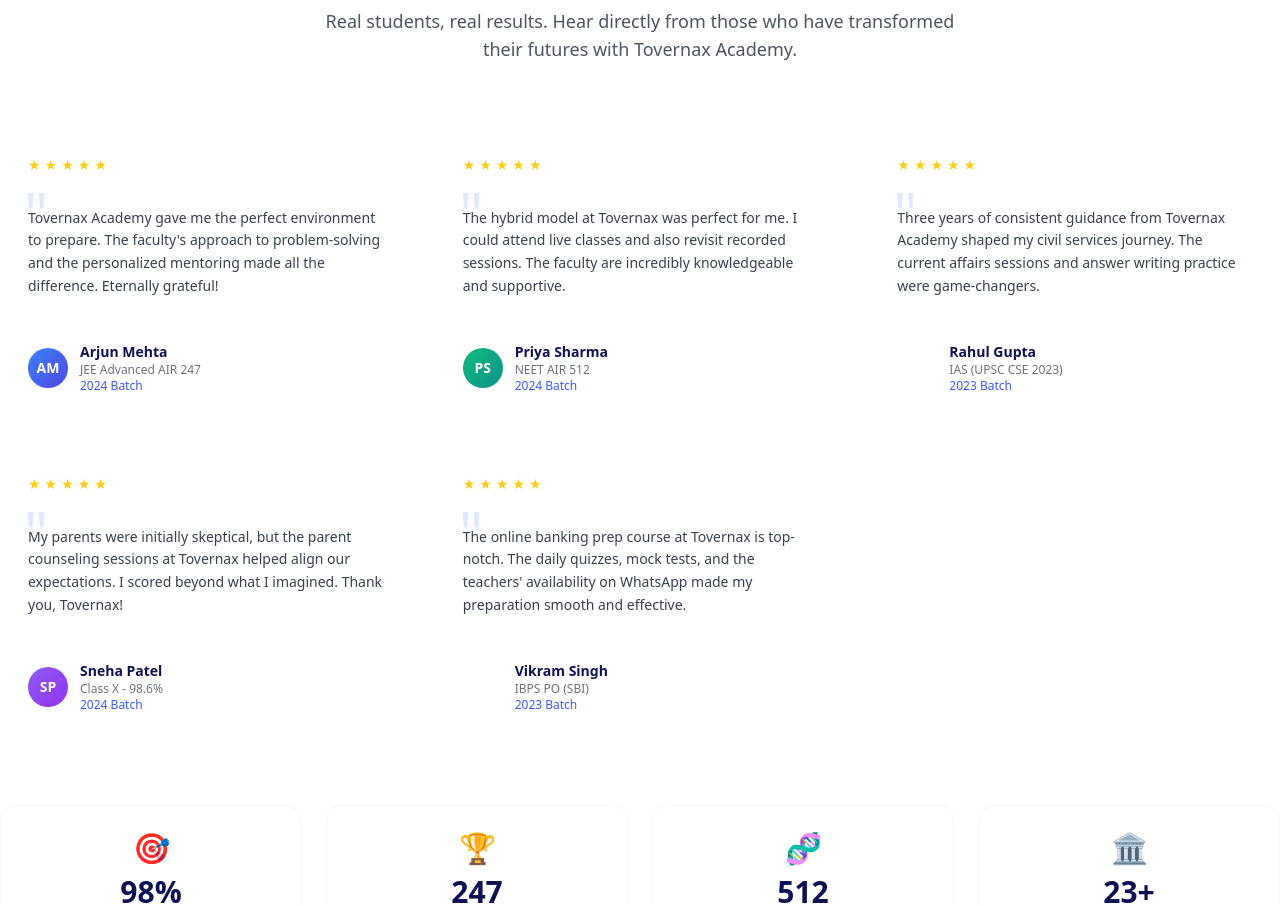
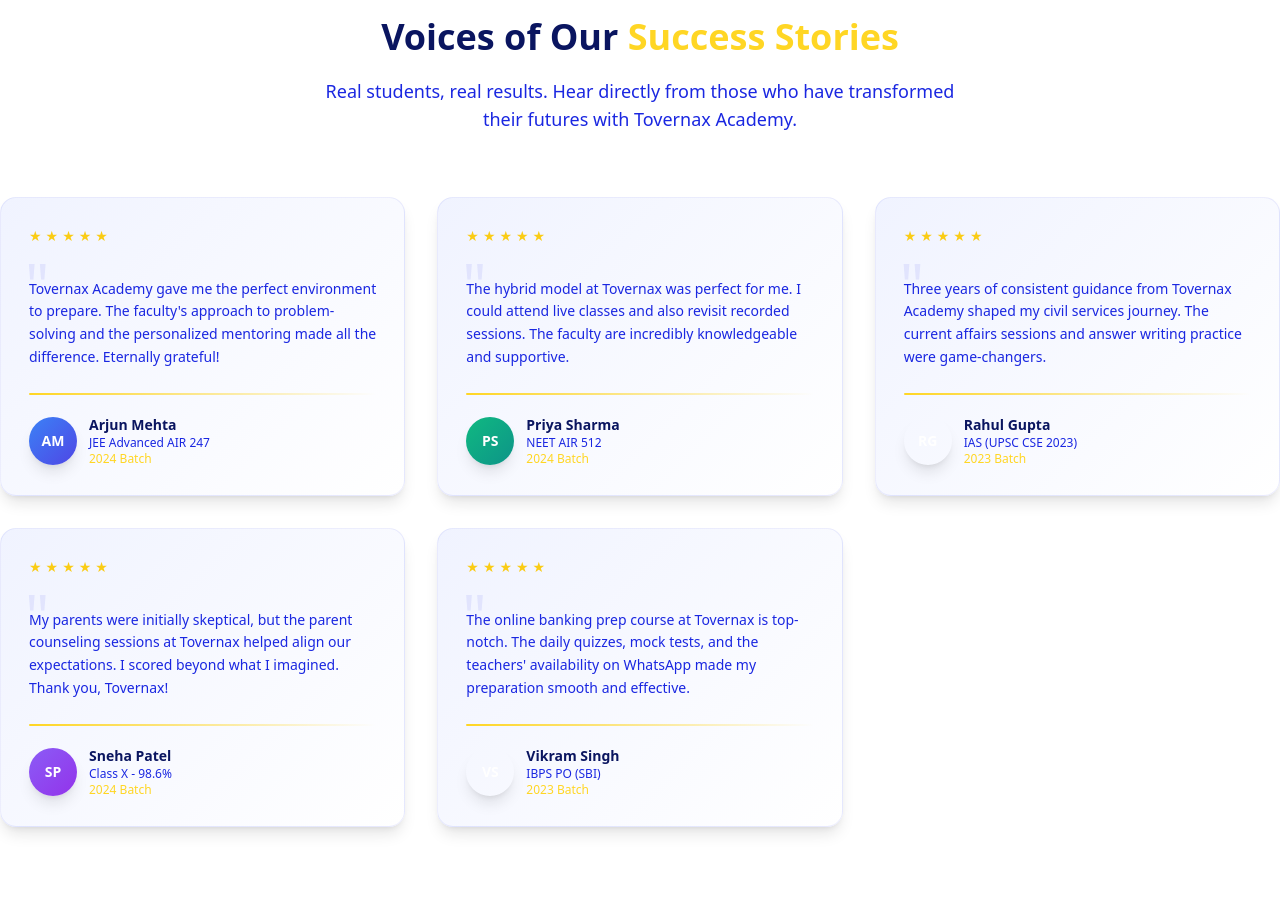
Before and after one commit to TovernaxLegion/Tovernax-Legion, a Next.js app: page / in a window 1280 px wide. Shown: the part 6120-7025 px from the top of the page. Built offline with nearby package versions, Linux system fonts and the light colour scheme.

Commit message:
Update TestimonialsSection.tsx

```diff
--- a/src/components/sections/TestimonialsSection.tsx
+++ b/src/components/sections/TestimonialsSection.tsx
@@ -2,27 +2,30 @@
 
 export function TestimonialsSection() {
   return (
-    <section className="section-padding bg-mesh overflow-hidden">
+    <section className="pt-28 pb-20 bg-white">
       <div className="section-container">
         {/* Header */}
         <div className="text-center max-w-2xl mx-auto mb-16 reveal">
-          <div className="section-label mb-4">Student Stories</div>
-          <h2 className="font-display text-4xl md:text-5xl font-bold text-navy-950 mb-5">
+          <div className="inline-flex items-center gap-2 px-4 py-1.5 rounded-full text-xs font-bold mb-6"
+            style={{ background: "rgba(26, 39, 225, 0.1)", color: "#1a27e1", border: "1px solid rgba(26, 39, 225, 0.2)" }}>
+            Student Stories
+          </div>
+          <h2 className="font-display text-3xl md:text-4xl font-bold mb-5" style={{ color: "#0a1560" }}>
             Voices of Our{" "}
-            <span className="text-gradient">Success Stories</span>
+            <span style={{ color: "#ffd624" }}>Success Stories</span>
           </h2>
-          <p className="text-gray-600 text-lg">
+          <p className="text-lg" style={{ color: "#1a27e1" }}>
             Real students, real results. Hear directly from those who have transformed their futures with Tovernax Academy.
           </p>
         </div>
 
         {/* Testimonials Grid */}
-        <div className="grid sm:grid-cols-2 lg:grid-cols-3 gap-6">
+        <div className="grid sm:grid-cols-2 lg:grid-cols-3 gap-8">
           {TESTIMONIALS.map((t, index) => (
             <div
               key={t.name}
-              className="card-premium p-7 flex flex-col reveal"
-              style={{ transitionDelay: `${index * 80}ms` }}
+              className="p-7 rounded-2xl shadow-lg flex flex-col reveal group hover:shadow-xl transition-all duration-300"
+              style={{ background: "linear-gradient(135deg, #f0f3ff, #ffffff)", border: "1px solid rgba(26, 39, 225, 0.08)", transitionDelay: `${index * 80}ms` }}
             >
               {/* Stars */}
               <div className="flex gap-1 mb-4">
@@ -33,24 +36,24 @@
 
               {/* Quote */}
               <div className="relative flex-1 mb-6">
-                <span className="absolute -top-2 -left-1 font-display text-6xl text-navy-100 leading-none select-none">"</span>
-                <p className="text-gray-700 text-sm leading-relaxed relative z-10 pt-4">
+                <span className="absolute -top-2 -left-1 font-display text-6xl leading-none select-none" style={{ color: "rgba(26, 39, 225, 0.08)" }}>"</span>
+                <p className="text-sm leading-relaxed relative z-10 pt-4" style={{ color: "#1a27e1" }}>
                   {t.quote}
                 </p>
               </div>
 
               {/* Divider */}
-              <div className="divider-gold mb-5" />
+              <div className="h-0.5 mb-5 rounded-full" style={{ background: "linear-gradient(90deg, #ffd624, transparent)" }} />
 
               {/* Author */}
               <div className="flex items-center gap-3">
-                <div className={`w-10 h-10 rounded-full flex items-center justify-center text-sm font-bold text-white bg-gradient-to-br ${t.color} flex-shrink-0`}>
+                <div className={`w-12 h-12 rounded-full flex items-center justify-center text-sm font-bold text-white bg-gradient-to-br ${t.color} flex-shrink-0 shadow-lg`}>
                   {t.avatar}
                 </div>
                 <div>
-                  <div className="font-semibold text-navy-950 text-sm">{t.name}</div>
-                  <div className="text-xs text-gray-500">{t.exam}</div>
-                  <div className="text-xs text-navy-500 font-medium">{t.batch}</div>
+                  <div className="font-semibold text-sm" style={{ color: "#0a1560" }}>{t.name}</div>
+                  <div className="text-xs" style={{ color: "#1a27e1" }}>{t.exam}</div>
+                  <div className="text-xs font-medium" style={{ color: "#ffd624" }}>{t.batch}</div>
                 </div>
               </div>
             </div>
@@ -58,17 +61,18 @@
         </div>
 
         {/* Results banner */}
-        <div className="mt-16 grid grid-cols-2 sm:grid-cols-4 gap-6 reveal">
+        <div className="mt-20 grid grid-cols-2 sm:grid-cols-4 gap-6 reveal">
           {[
             { emoji: "🎯", value: "98%", label: "Student Satisfaction" },
             { emoji: "🏆", value: "247", label: "Top JEE AIR" },
             { emoji: "🧬", value: "512", label: "Top NEET AIR" },
             { emoji: "🏛️", value: "23+", label: "IAS Officers Trained" },
           ].map((item) => (
-            <div key={item.label} className="text-center p-6 rounded-2xl border border-gray-100 bg-white hover:shadow-card transition-shadow">
+            <div key={item.label} className="text-center p-6 rounded-2xl shadow-lg hover:shadow-xl transition-shadow"
+              style={{ background: "linear-gradient(135deg, #0a1560, #1a27e1)", border: "1px solid rgba(255,214,36,0.15)" }}>
               <div className="text-3xl mb-2">{item.emoji}</div>
-              <div className="font-display font-bold text-3xl text-navy-950 mb-1">{item.value}</div>
-              <div className="text-gray-500 text-xs">{item.label}</div>
+              <div className="font-display font-bold text-3xl mb-1" style={{ color: "#ffd624" }}>{item.value}</div>
+              <div className="text-xs" style={{ color: "rgba(255,255,255,0.7)" }}>{item.label}</div>
             </div>
           ))}
         </div>
```
